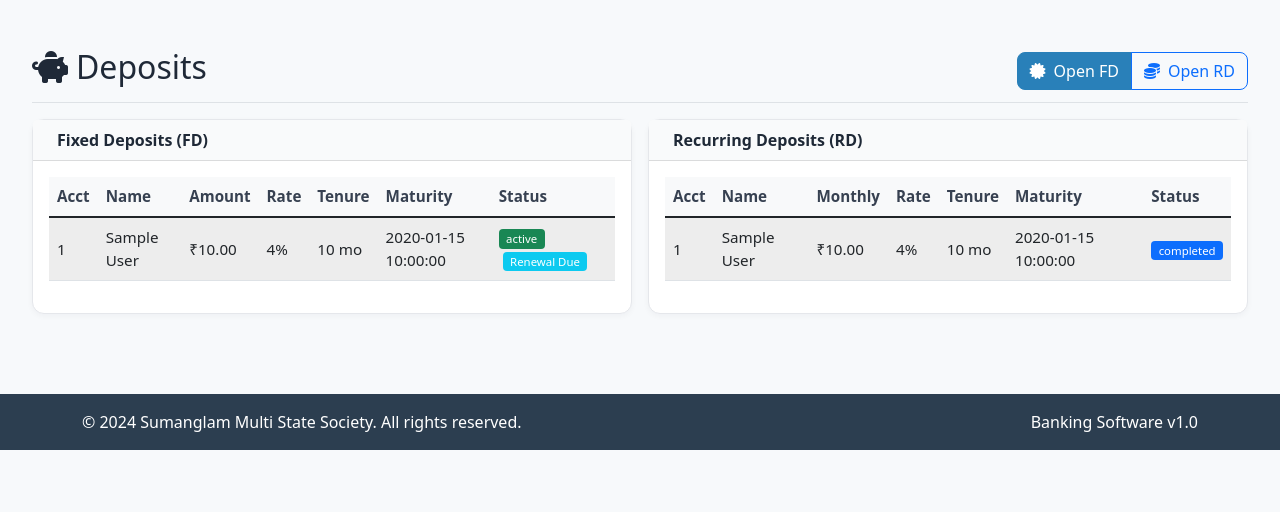
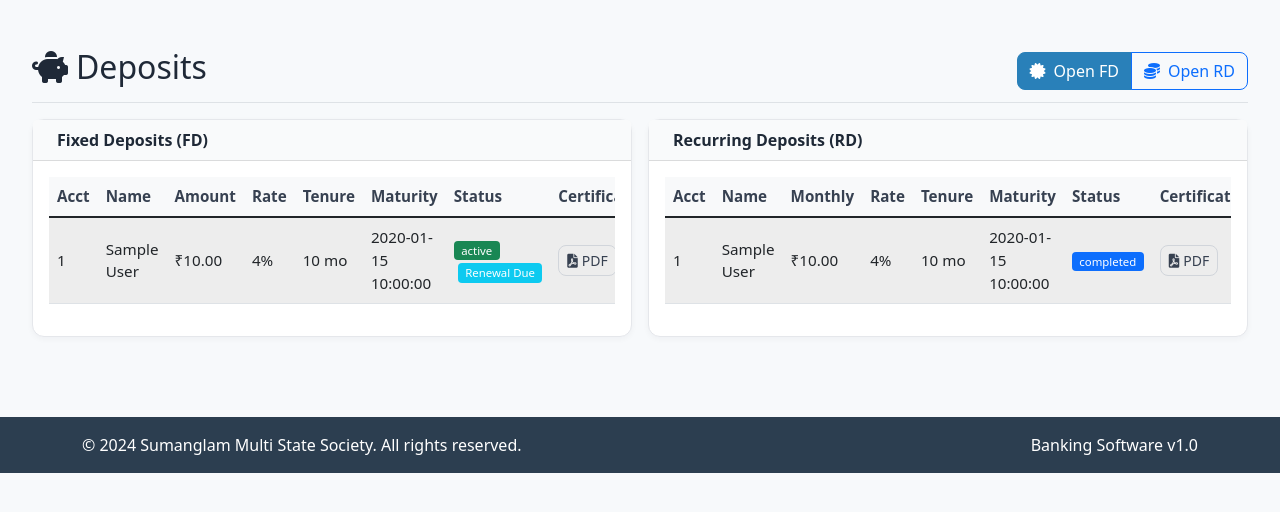
Before and after one commit to myloginishere/complete-banking-software, a Python web app: template templates/deposits/index.html in a window 1280 px wide. Shown: the part 56-568 px from the top of the page. Run offline with Jinja, Linux system fonts and the light colour scheme; the template is opened without the code that fills it: most values are stand-ins (such as "Sample title", 1, 10 or a date in 2020).

Commit message:
Update deposits/index.html to add one-click certificate PDF buttons for FD and RD rows

```diff
--- a/templates/deposits/index.html
+++ b/templates/deposits/index.html
@@ -16,7 +16,7 @@
       <div class="table-responsive">
         <table class="table table-striped">
           <thead><tr>
-            <th>Acct</th><th>Name</th><th>Amount</th><th>Rate</th><th>Tenure</th><th>Maturity</th><th>Status</th>
+            <th>Acct</th><th>Name</th><th>Amount</th><th>Rate</th><th>Tenure</th><th>Maturity</th><th>Status</th><th>Certificate</th>
           </tr></thead>
           <tbody>
             {% for d in fds %}
@@ -30,6 +30,9 @@
               <td>
                 <span class="badge bg-{% if d.fd_status=='active' %}success{% elif d.fd_status=='matured' %}warning{% else %}secondary{% endif %}">{{ d.fd_status }}</span>
                 {% if d.renew_due %}<span class="badge bg-info ms-1">Renewal Due</span>{% endif %}
+              </td>
+              <td>
+                <a class="btn btn-sm btn-outline-secondary" href="{{ url_for('cert_fd_open', fd_id=d.id) }}"><i class="fas fa-file-pdf me-1"></i>PDF</a>
               </td>
             </tr>
             {% endfor %}
@@ -48,7 +51,7 @@
       <div class="table-responsive">
         <table class="table table-striped">
           <thead><tr>
-            <th>Acct</th><th>Name</th><th>Monthly</th><th>Rate</th><th>Tenure</th><th>Maturity</th><th>Status</th>
+            <th>Acct</th><th>Name</th><th>Monthly</th><th>Rate</th><th>Tenure</th><th>Maturity</th><th>Status</th><th>Certificate</th>
           </tr></thead>
           <tbody>
             {% for r in rds %}
@@ -63,6 +66,9 @@
                 <span class="badge bg-{% if r.rd_status=='active' %}success{% elif r.rd_status=='completed' %}primary{% else %}secondary{% endif %}">{{ r.rd_status }}</span>
                 {% if r.overdue %}<span class="badge bg-danger ms-1">Overdue</span>{% endif %}
               </td>
+              <td>
+                <a class="btn btn-sm btn-outline-secondary" href="{{ url_for('cert_rd_open', rd_id=r.id) }}"><i class="fas fa-file-pdf me-1"></i>PDF</a>
+              </td>
             </tr>
             {% endfor %}
           </tbody>
```
